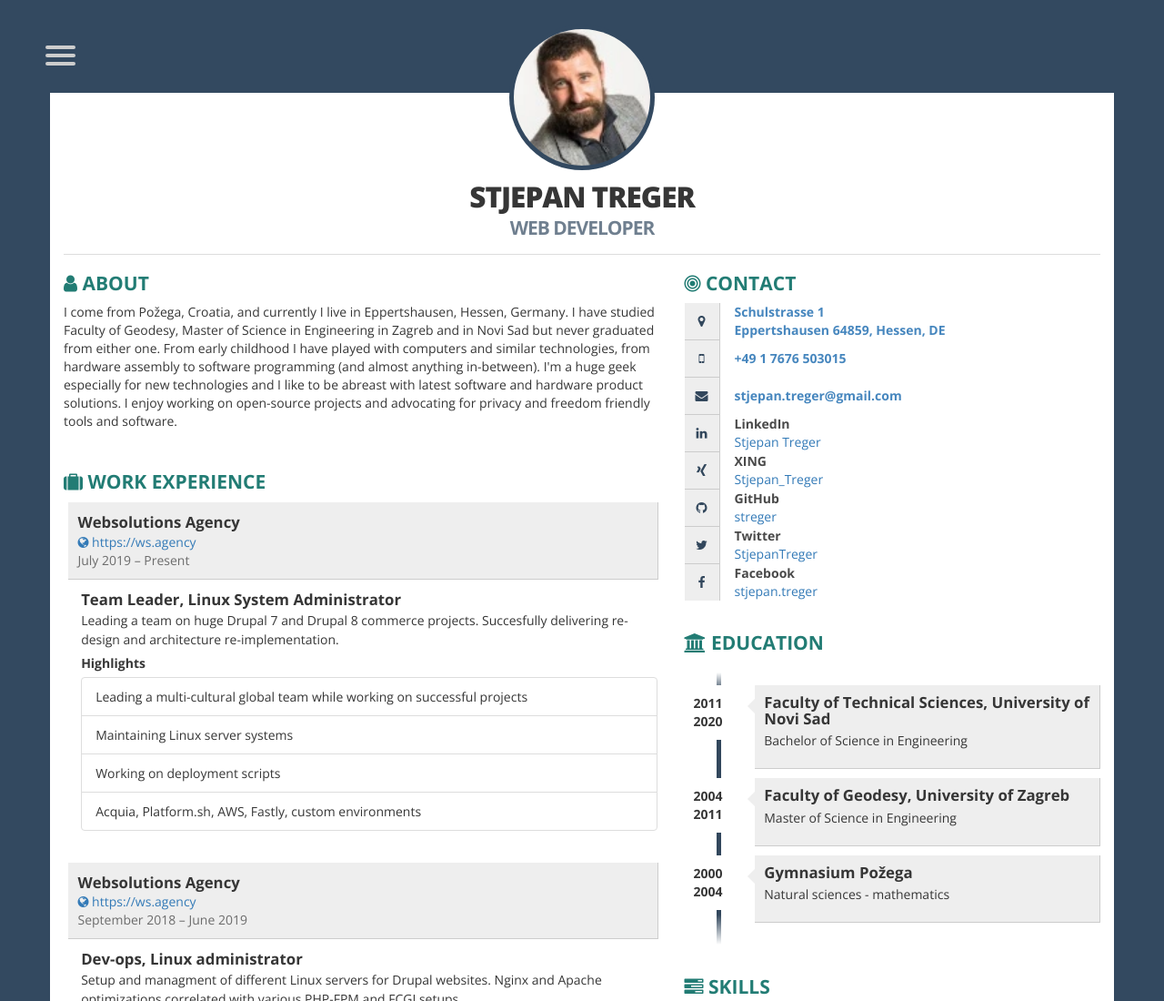
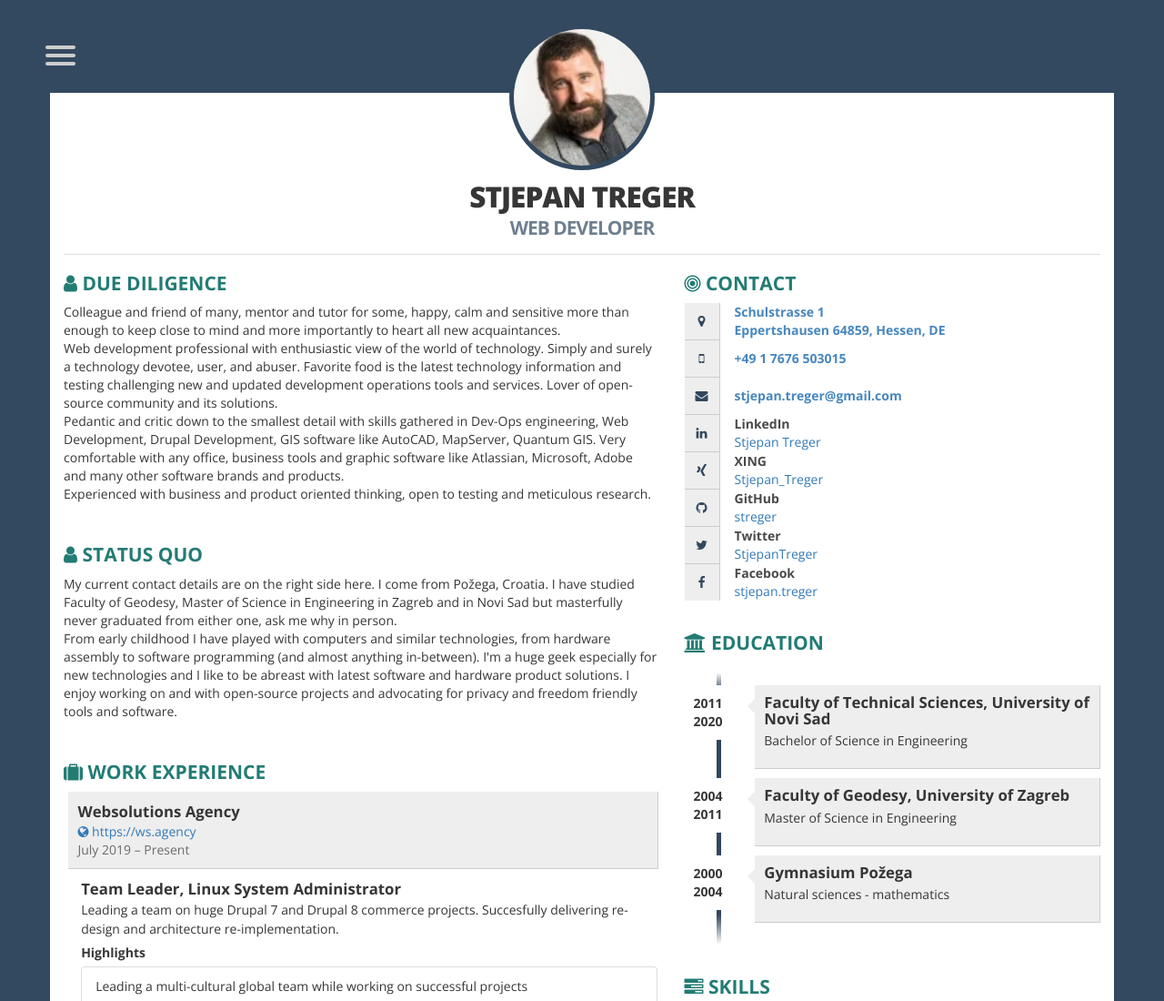
Before and after one commit to streger/resume, a plain HTML site: page index.html in a window 1280 px wide. Shown: the top 1100 px of the page at 91% size. Drawn offline with nearby package versions, Linux system fonts and the light colour scheme.

Commit message:
about is now double the size

```diff
--- a/index.html
+++ b/index.html
@@ -584,9 +584,13 @@
       <div class="col-xs-12 col-sm-7">
         <!-- ABOUT ME -->
         <div class="box">
-          <h2><i class="fa fa-user ico"></i> About</h2>
-          <p>I come from Požega, Croatia, and currently I live in Eppertshausen, Hessen, Germany. I have studied Faculty of Geodesy, Master of Science in Engineering in Zagreb and in Novi Sad but never graduated from either one. From early childhood I have played with computers and similar technologies, from hardware assembly to software programming (and almost anything in-between). I'm a huge geek especially for new technologies and I like to be abreast with latest software and hardware product solutions. I enjoy working on open-source projects and advocating for privacy and freedom friendly tools and software.</p>
-        </div>
+          <h2><i class="fa fa-user ico"></i> Due diligence</h2>
+          <p>Colleague and friend of many, mentor and tutor for some, happy, calm and sensitive more than enough to keep close to mind and more importantly to heart all new acquaintances.<br>Web development professional with enthusiastic view of the world of technology. Simply and surely a technology devotee, user, and abuser. Favorite food is the latest technology information and testing challenging new and updated development operations tools and services. Lover of open-source community and its solutions.<br>Pedantic and critic down to the smallest detail with skills gathered in Dev-Ops engineering, Web Development, Drupal Development, GIS software like AutoCAD, MapServer, Quantum GIS. Very comfortable with any office, business tools and graphic software like Atlassian, Microsoft, Adobe and many other software brands and products.<br>Experienced with business and product oriented thinking, open to testing and meticulous research.</p>
+       </div>
+       <div class="box">
+          <h2><i class="fa fa-user ico"></i> Status Quo</h2>
+            <p>My current contact details are on the right side here. I come from Požega, Croatia. I have studied Faculty of Geodesy, Master of Science in Engineering in Zagreb and in Novi Sad but masterfully never graduated from either one, ask me why in person.<br>From early childhood I have played with computers and similar technologies, from hardware assembly to software programming (and almost anything in-between). I'm a huge geek especially for new technologies and I like to be abreast with latest software and hardware product solutions. I enjoy working on and with open-source projects and advocating for privacy and freedom friendly tools and software.</p>
+       </div>
         <!-- WORK EXPERIENCE -->
         <div class="box">
           <h2><i class="fa fa-suitcase ico"></i> Work Experience</h2>
```
